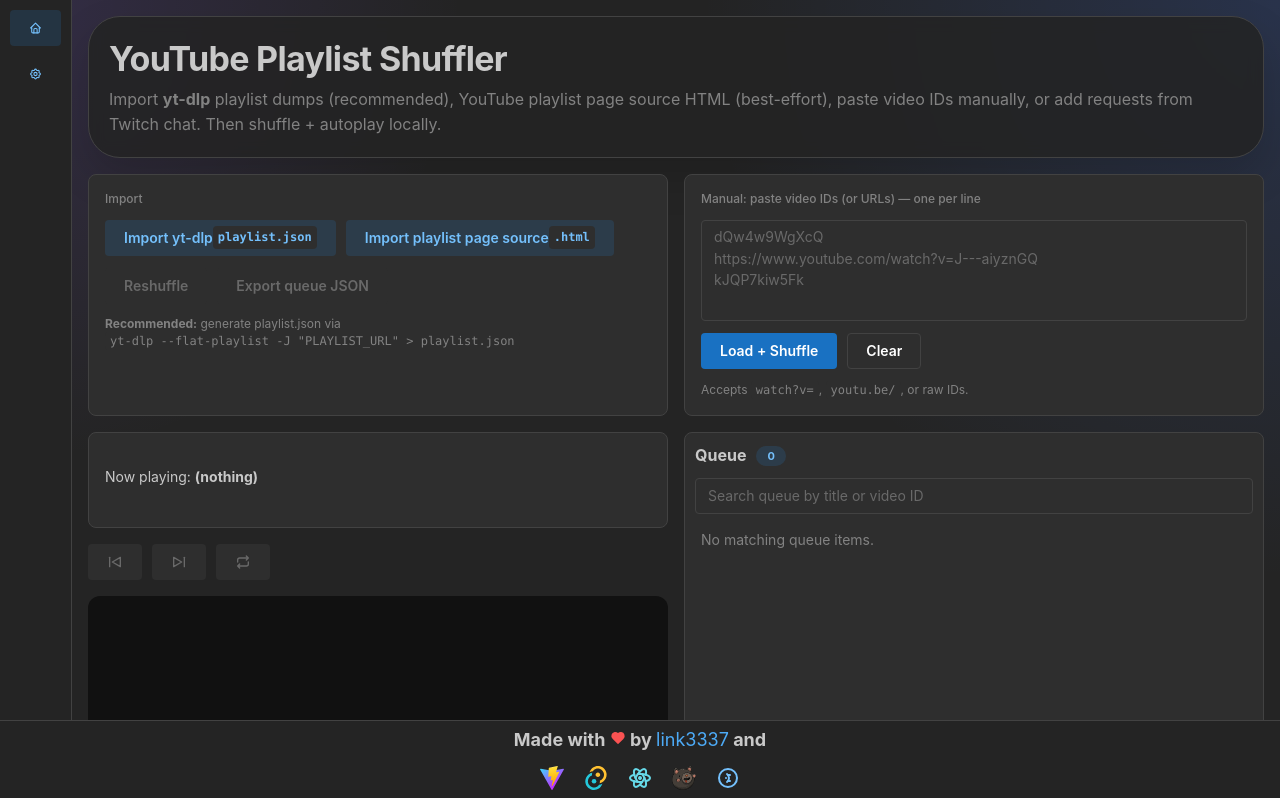
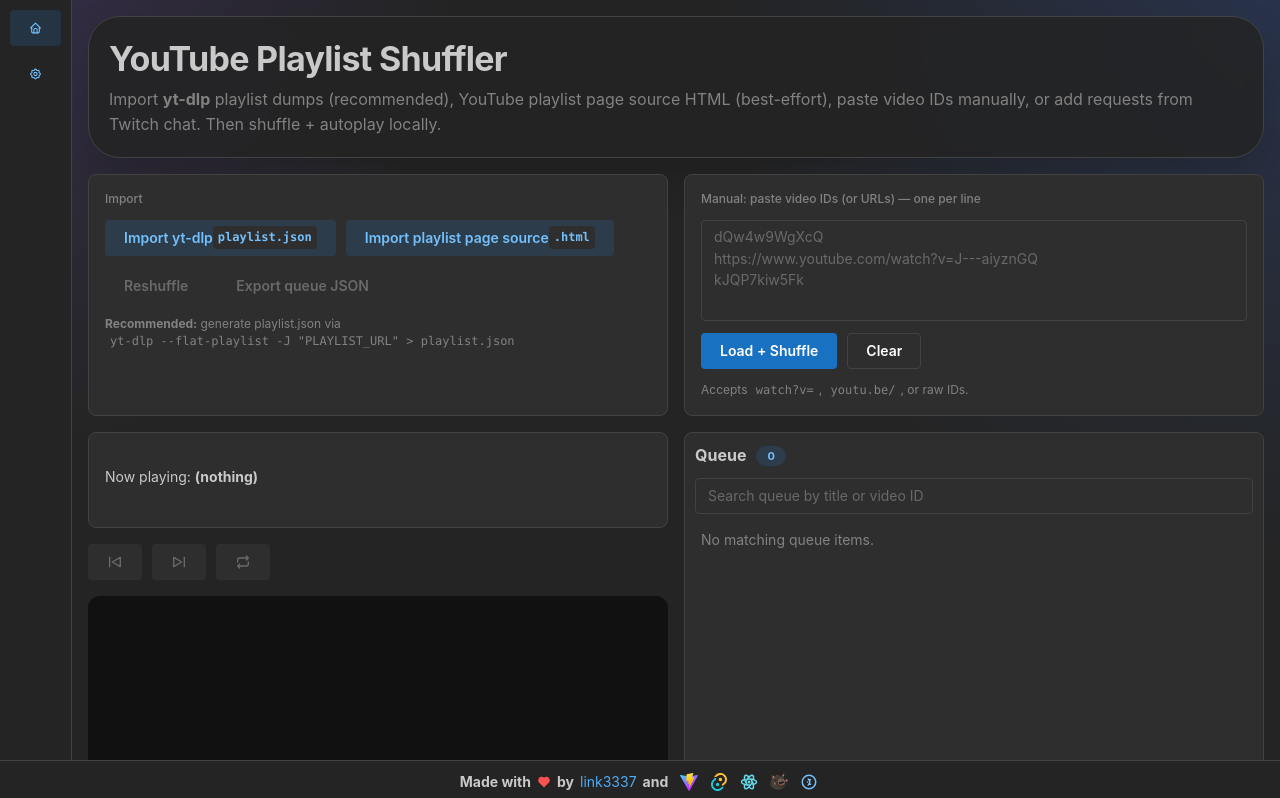
Before and after one commit to link3337/YoutubeShuffler, a React (Vite) app: page /home in a window 1280 px wide. Shown: the top 798 px of the page. Built offline with nearby package versions, Linux system fonts and the light colour scheme.

Commit message:
refactor: simplify Footer component layout and reduce footer height in App component

```diff
--- a/src/App.tsx
+++ b/src/App.tsx
@@ -6,7 +6,6 @@ import {
   useComputedColorScheme,
   useMantineColorScheme
 } from '@mantine/core';
-import { useViewportSize } from '@mantine/hooks';
 import { IconHome, IconSettings } from '@tabler/icons-react';
 import { Link, useLocation } from 'react-router-dom';
 import AppRoutes from './components/AppRoutes';
@@ -15,11 +14,9 @@ import Footer from './components/layout/Footer';
 function App() {
   const { setColorScheme } = useMantineColorScheme();
   const computedColorScheme = useComputedColorScheme('dark', { getInitialValueInEffect: true });
-  const { width } = useViewportSize();
 
   const location = useLocation();
   const isHomeRoute = location.pathname.toLowerCase() === '/home';
-  const footerHeight = width < 1100 ? 72 : width < 1500 ? 80 : 88;
 
   return (
     <AppShell
@@ -29,7 +26,7 @@ function App() {
         collapsed: { mobile: false }
       }}
       footer={{
-        height: footerHeight,
+        height: 40,
         collapsed: false
       }}
     >
--- a/src/components/layout/Footer.tsx
+++ b/src/components/layout/Footer.tsx
@@ -1,79 +1,45 @@
-import { ActionIcon, Anchor, Group, Stack, Text } from '@mantine/core';
+import { ActionIcon, Anchor, Text } from '@mantine/core';
 import { IconBrandMantine, IconBrandReact, IconHeartFilled } from '@tabler/icons-react';
 
 export default function Footer() {
   return (
-    <Stack gap={6} align="center" justify="center" h="100%">
-      <Text fw={700} size="lg" ta="center">
-        Made with <IconHeartFilled size={16} style={{ color: 'var(--mantine-color-red-6)' }} /> by{' '}
-        <Anchor href="https://github.com/link3337" target="_blank" rel="noreferrer">
+    <div
+      style={{
+        display: 'flex',
+        alignItems: 'center',
+        justifyContent: 'center',
+        gap: 10,
+        width: '100%',
+        whiteSpace: 'nowrap'
+      }}
+    >
+      <Text fw={700} size="sm" style={{ margin: 0, display: 'inline-flex', alignItems: 'center' }}>
+        Made with
+        <IconHeartFilled size={14} style={{ color: 'var(--mantine-color-red-6)', margin: '0 6px' }} />
+        by
+        <Anchor href="https://github.com/link3337" target="_blank" rel="noreferrer" style={{ margin: '0 6px' }}>
           link3337
-        </Anchor>{' '}
+        </Anchor>
         and
       </Text>
 
-      <Group gap="xs" justify="center">
-        <ActionIcon
-          variant="subtle"
-          color="yellow"
-          aria-label="Vite"
-          size="lg"
-          component="a"
-          href="https://vite.dev"
-          target="_blank"
-          rel="noreferrer"
-        >
-          <img src="/vite.svg" alt="Vite" width={24} height={24} />
+      <div style={{ display: 'flex', gap: 8, alignItems: 'center' }}>
+        <ActionIcon variant="subtle" color="yellow" aria-label="Vite" size="sm" component="a" href="https://vite.dev" target="_blank" rel="noreferrer">
+          <img src="/vite.svg" alt="Vite" width={18} height={18} />
         </ActionIcon>
-        <ActionIcon
-          variant="subtle"
-          color="orange"
-          aria-label="Tauri"
-          size="lg"
-          component="a"
-          href="https://tauri.app"
-          target="_blank"
-          rel="noreferrer"
-        >
-          <img src="/tauri.svg" alt="Tauri" width={24} height={24} />
+        <ActionIcon variant="subtle" color="orange" aria-label="Tauri" size="sm" component="a" href="https://tauri.app" target="_blank" rel="noreferrer">
+          <img src="/tauri.svg" alt="Tauri" width={18} height={18} />
         </ActionIcon>
-        <ActionIcon
-          variant="subtle"
-          color="cyan"
-          aria-label="React"
-          size="lg"
-          component="a"
-          href="https://react.dev"
-          target="_blank"
-          rel="noreferrer"
-        >
-          <IconBrandReact size={24} />
+        <ActionIcon variant="subtle" color="cyan" aria-label="React" size="sm" component="a" href="https://react.dev" target="_blank" rel="noreferrer">
+          <IconBrandReact size={18} />
         </ActionIcon>
-        <ActionIcon
-          variant="subtle"
-          color="red"
-          aria-label="Zustand"
-          size="lg"
-          component="a"
-          href="https://zustand.docs.pmnd.rs"
-          target="_blank"
-          rel="noreferrer"
-        >
-          <img src="/zustand.svg" alt="Zustand" width={24} height={24} />
+        <ActionIcon variant="subtle" color="red" aria-label="Zustand" size="sm" component="a" href="https://zustand.docs.pmnd.rs" target="_blank" rel="noreferrer">
+          <img src="/zustand.svg" alt="Zustand" width={18} height={18} />
         </ActionIcon>
-        <ActionIcon
-          variant="subtle"
-          color="blue"
-          aria-label="Mantine"
-          size="lg"
-          component="a"
-          href="https://mantine.dev"
-          target="_blank"
-          rel="noreferrer"
-        >
-          <IconBrandMantine size={24} />
+        <ActionIcon variant="subtle" color="blue" aria-label="Mantine" size="sm" component="a" href="https://mantine.dev" target="_blank" rel="noreferrer">
+          <IconBrandMantine size={18} />
         </ActionIcon>
-      </Group>
-    </Stack>
+      </div>
+    </div>
   );
 }
```
